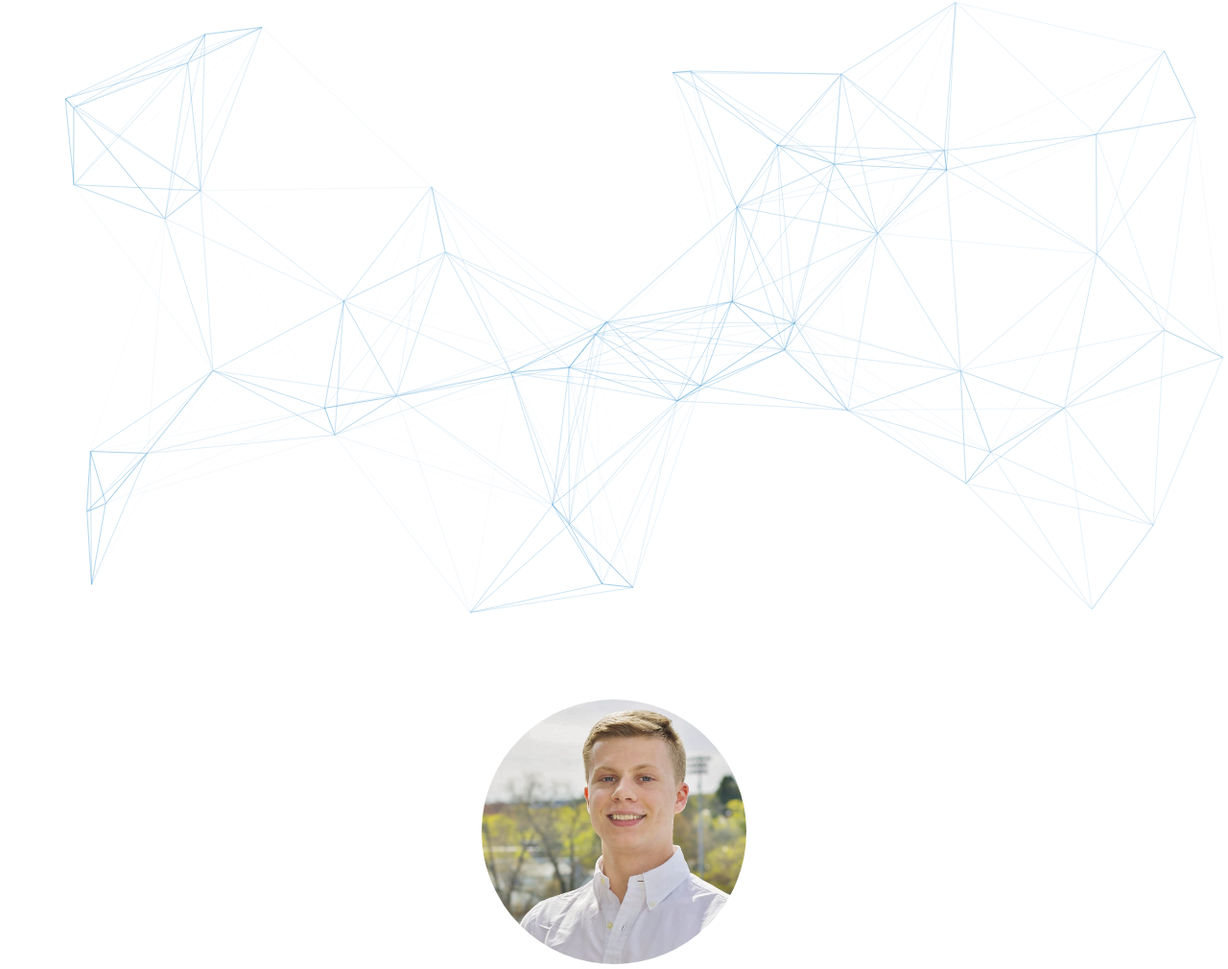
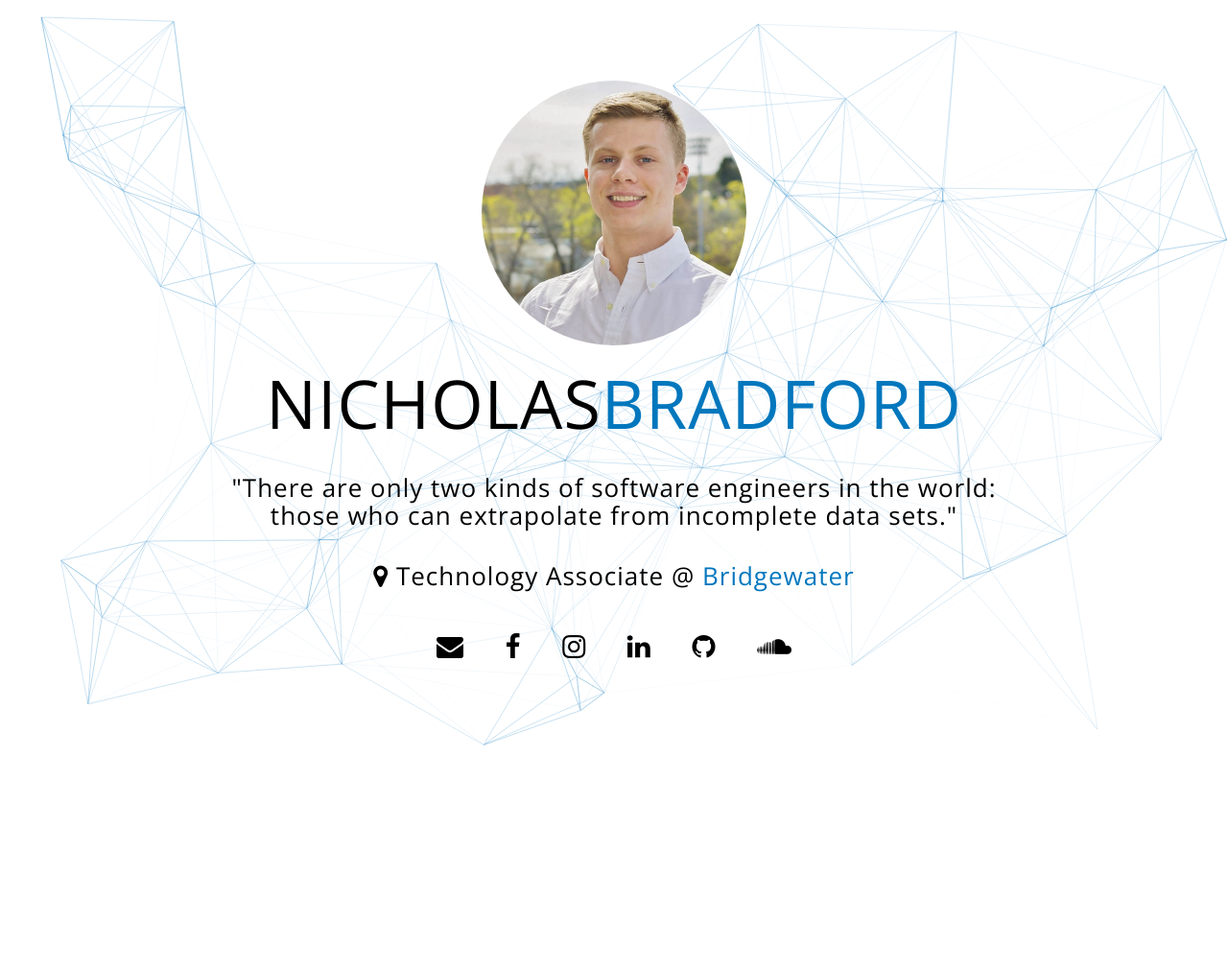
Before and after one commit to nsbradford/nsbradford.github.io, a plain HTML site: page index.html in a window 1280 px wide. Shown: the top 1010 px of the page at 96% size. After the commit the page ends 800 px from the top, so only its background shows below. Drawn offline with nearby package versions, Linux system fonts and the light colour scheme.

Commit message:
More fixes...

```diff
--- a/css/style.css
+++ b/css/style.css
@@ -1,5 +1,16 @@
 h1 span {
     color: #0277bd;
+}
+
+.backdrop {
+    background-size: cover;
+    height: 99%;
+    left: 0;
+    position: absolute;
+    top: 0;
+    width: 100%;
+    z-index: -1;
+}
 }
 
 .team-member {
--- a/index.html
+++ b/index.html
@@ -32,8 +32,7 @@
     </head>
 
     <body id="page-top" data-spy="scroll" data-target=".navbar-fixed-top">
-        <div id="particles-js"></div>
-        <header class="intro">
+                <header class="intro">
             <div class="intro-body">
                 <div class="container">
                     <div class="row">
@@ -56,6 +55,7 @@
                 </div>
             </div>
         </header>
+        <div id="particles-js" class="backdrop"></div>
 
         <script type="text/javascript" src="https://code.jquery.com/jquery.min.js"></script>
         <script src="https://maxcdn.bootstrapcdn.com/bootstrap/3.3.7/js/bootstrap.min.js" integrity="sha384-Tc5IQib027qvyjSMfHjOMaLkfuWVxZxUPnCJA7l2mCWNIpG9mGCD8wGNIcPD7Txa" crossorigin="anonymous"></script>
```
